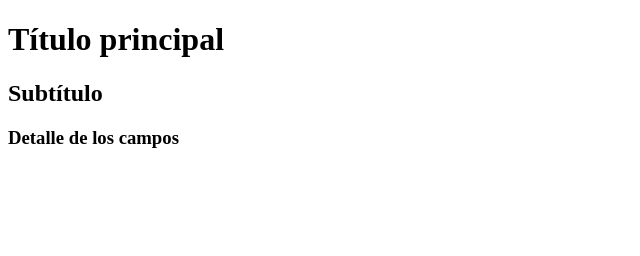
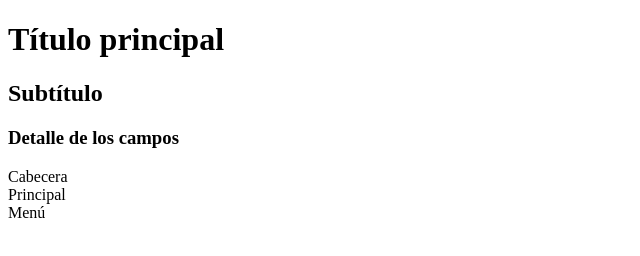
Before and after one commit to Jeec4444/frontEnd, a plain HTML site: page index.html in a window 1280 px wide. Shown: the whole page, without its empty margins (0-640 px from the left). Drawn offline with Linux system fonts and the light colour scheme.

Commit message:
estructura de la pantalla
cabecera menu y principal

```diff
--- a/index.html
+++ b/index.html
@@ -10,6 +10,9 @@
     <h1>Título principal</h1>
     <h2>Subtítulo</h2>
     <h3>Detalle de los campos</h3>
+    <header>Cabecera</header>
+    <main>Principal</main>
+    <nav>Menú</nav>
 
 </body>
 </html>
```
